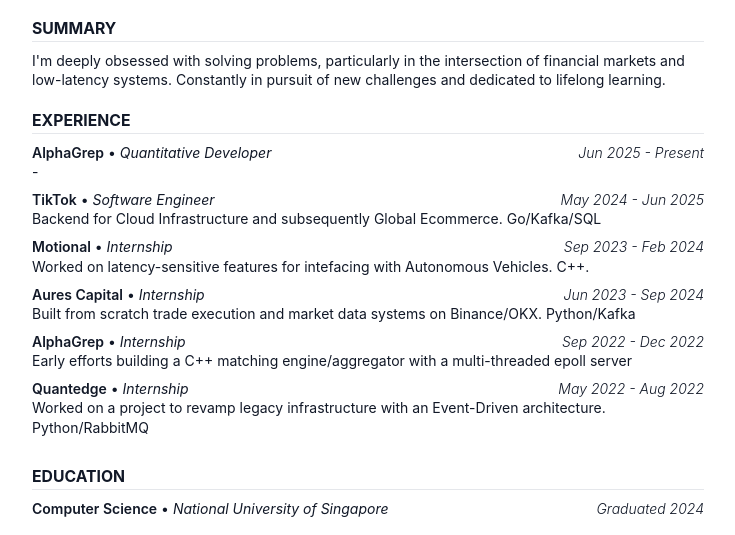
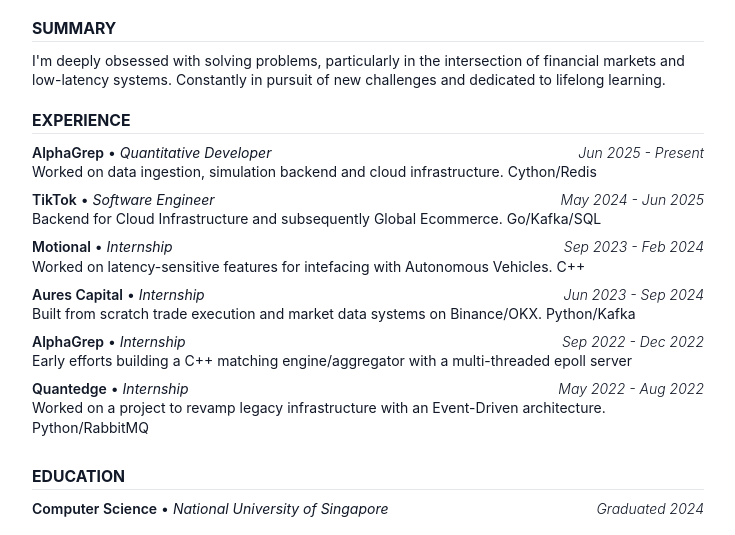
Before and after one commit to davelowqx/davelowqx, a Gatsby site: page / in a window 1280 px wide. Shown: the part 71-606 px from the top of the page, without its empty margins (272-1007 px from the left). Built offline with nearby package versions, Linux system fonts and the light colour scheme; Gatsby itself is replaced by a stand-in of ours.

Commit message:
Update Experience.js

```diff
--- a/src/landing/Experience.js
+++ b/src/landing/Experience.js
@@ -5,7 +5,7 @@ export default function Experience() {
       company: 'AlphaGrep',
       href: 'https://www.linkedin.com/company/alpha-grep/',
       summary: 'Quantitative Developer',
-      description: `-`,
+      description: `Worked on data ingestion, simulation backend and cloud infrastructure. Cython/Redis`,
       duration: 'Jun 2025 - Present',
     },
     {
@@ -19,14 +19,14 @@ export default function Experience() {
       company: 'Motional',
       href: 'https://www.linkedin.com/company/motionaldrive/',
       summary: 'Internship',
-      description: `Worked on latency-sensitive features for intefacing with Autonomous Vehicles. C++.`,
+      description: `Worked on latency-sensitive features for intefacing with Autonomous Vehicles. C++`,
       duration: 'Sep 2023 - Feb 2024',
     },
     {
       company: 'Aures Capital',
       href: 'https://www.linkedin.com/company/aures-capital',
       summary: 'Internship',
-      description: `Built from scratch trade execution and market data systems on Binance/OKX. Python/Kafka `,
+      description: `Built from scratch trade execution and market data systems on Binance/OKX. Python/Kafka`,
       duration: 'Jun 2023 - Sep 2024',
     },
     {
```
